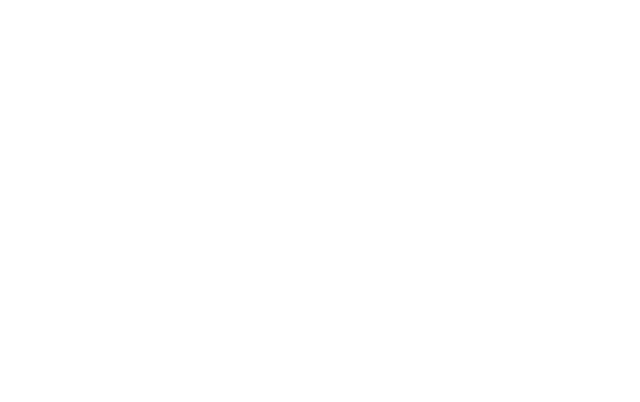
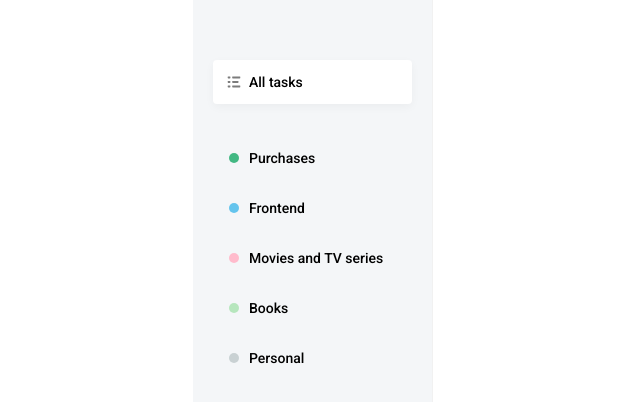
Before and after one commit to marselbairam/todo-app, a React (Create React App) app: page / in a window 1280 px wide. Shown: the top 402 px of the page, without its empty margins (74-714 px from the left). Built offline with nearby package versions, Linux system fonts and the light colour scheme.

Commit message:
make sidebar basics

```diff
--- a/src/App.js
+++ b/src/App.js
@@ -1,8 +1,43 @@
 import React from 'react';
+import TagsList from './components/TagsList/TagsList';
+
+import { ReactComponent as ListSvg } from './assets/img/list.svg';
 
 function App() {
   return (
-    <div className="App">
+    <div className="todo">
+      <div className="todo__sidebar">
+        <TagsList items={[
+          {
+            active: true,
+            icon: <ListSvg className="tags-list__icon" />,
+            name: 'All tasks'
+          }
+        ]} />
+        <TagsList items={[
+          {
+            color: 'mint',
+            name: 'Purchases'
+          },
+          {
+            color: 'blue',
+            name: 'Frontend'
+          },
+          {
+            color: 'pink',
+            name: 'Movies and TV series'
+          },
+          {
+            color: 'celadon',
+            name: 'Books'
+          },
+          {
+            color: 'gray',
+            name: 'Personal'
+          }
+        ]} />
+      </div>
+      <div className="todo__tasks"></div>
     </div>
   );
 }
```
